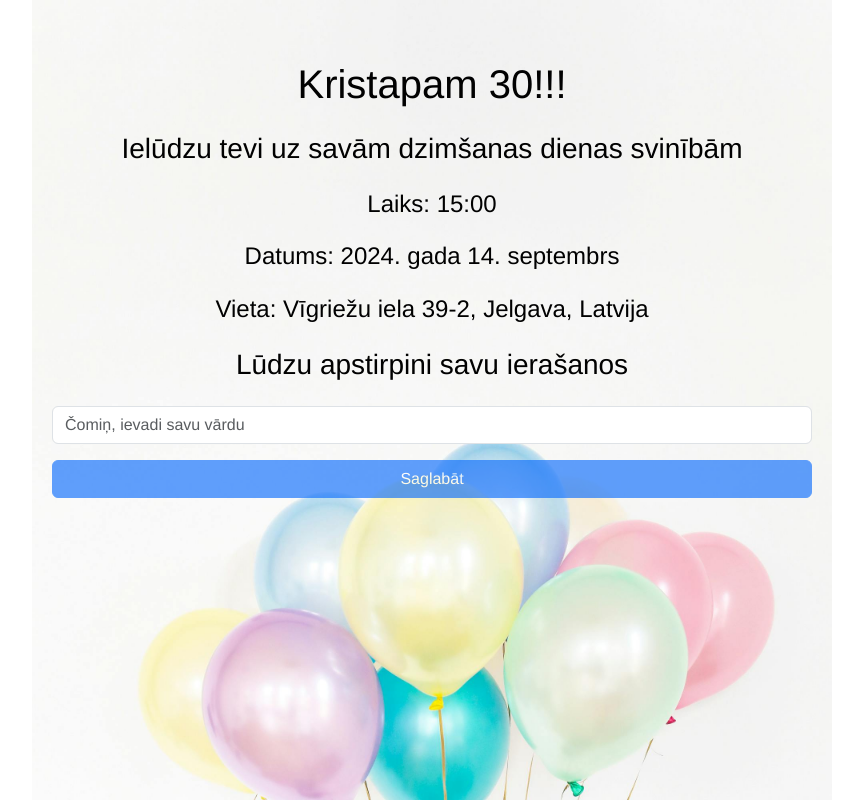
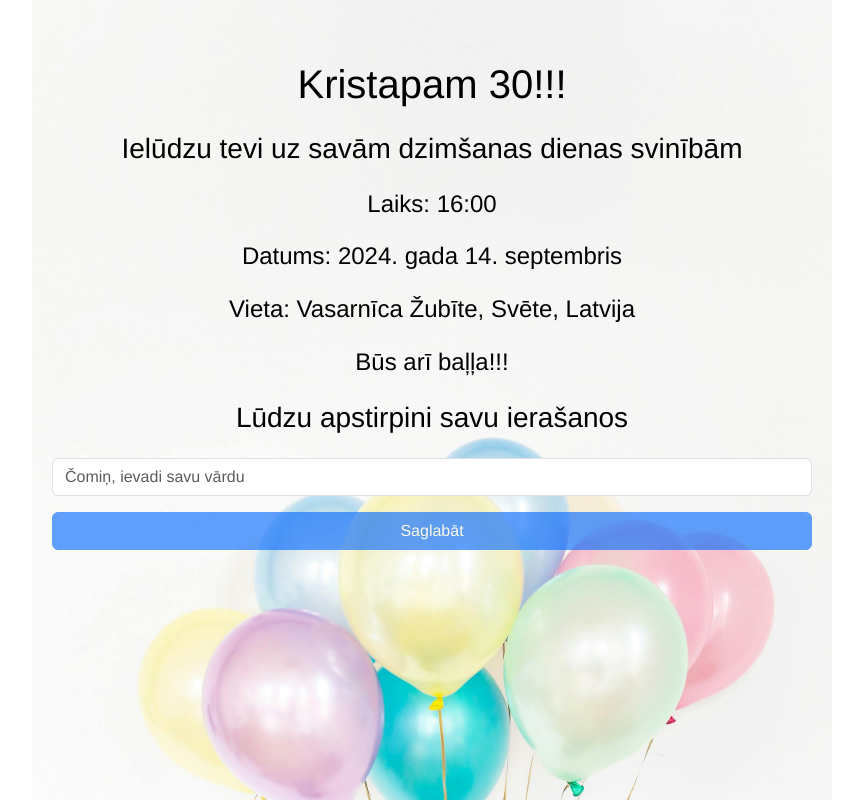
Before and after one commit to KristapsSteins/kristaps-vue, a Vue app: page / in a window 1280 px wide. Shown: the whole page, without its empty margins (208-1071 px from the left). Built offline with nearby package versions, Linux system fonts and the light colour scheme.

Commit message:
Update goodbye message and countdown functionality in goodByComponent.vue

```diff
--- a/src/components/goodByComponent.vue
+++ b/src/components/goodByComponent.vue
@@ -2,11 +2,36 @@
   <div>
     <h1>Paldies!!!</h1>
     <h3>Atceramies ka arī 15. septembri vajag brīvu :)</h3>
+    <h3>Un neaizmirstam paņemt dvieļus</h3>
+    <h3>Tālāk jūs pārvirzīs uz adresi lai varat sagatavoties dāvanai </h3>
+    <h2><span>{{ timeout }}</span></h2>
   </div>
 </template>
 
 <script>
 export default {
   name: "GoodByComponent",
+  data() {
+    return {
+      timeout: 15
+    };
+  },
+  mounted() {
+    this.startCountdown();
+  },
+  methods: {
+    startCountdown() {
+      const countdownInterval = setInterval(() => {
+        if (this.timeout > 0) {
+          this.timeout--;
+        }
+      }, 1000);
+
+      setTimeout(() => {
+        clearInterval(countdownInterval);
+        window.location.href = "https://smscredit.lv";
+      }, 7000);
+    }
+  }
 };
 </script>
--- a/src/components/introductionComponent.vue
+++ b/src/components/introductionComponent.vue
@@ -3,9 +3,10 @@
       <div class="d-flex flex-column gap-3">
         <h1>Kristapam 30!!!</h1>
         <h3>Ielūdzu tevi uz savām dzimšanas dienas svinībām</h3>
-        <h4>Laiks: 15:00</h4>
-        <h4>Datums: 2024. gada 14. septembrs</h4>
-        <h4>Vieta: Vīgriežu iela 39-2, Jelgava, Latvija</h4>
+        <h4>Laiks: 16:00</h4>
+        <h4>Datums: 2024. gada 14. septembris</h4>
+        <h4>Vieta: Vasarnīca Žubīte, Svēte, Latvija</h4>
+        <h4>Būs arī baļļa!!!</h4>
         <h3>Lūdzu apstirpini savu ierašanos</h3>
       </div>
       <div class="form-group mt-3">
```
